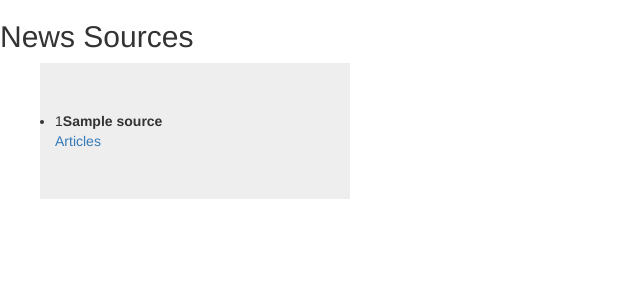
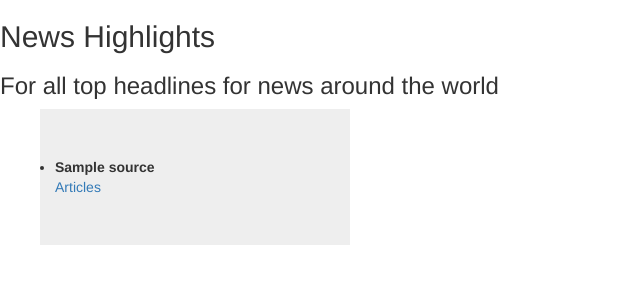
Before and after one commit to Muriithijoe/News-Highlight, a Flask app: template app/templates/index.html in a window 1280 px wide. Shown: the part 52-352 px from the top of the page, without its empty margins (0-640 px from the left). Run offline with Flask 2, Linux system fonts and the light colour scheme; the template is opened without the code that fills it: most values are stand-ins (such as "Sample title", 1, 10 or a date in 2020); some libraries are stand-ins or nearby versions.

Commit message:
debugged

```diff
--- a/app/request.py
+++ b/app/request.py
@@ -13,6 +13,8 @@ def configure_request(app):
   api_key = app.config['NEWS_API_KEY']
 
   base_url_source=app.config['NEWS_API_BASE_URL']
+
+  base_url_articles = app.config['ARTICLES_BASE_URL']
 
 def get_sources(source):
   '''
--- a/app/templates/index.html
+++ b/app/templates/index.html
@@ -1,11 +1,12 @@
 {% extends 'base.html' %}
 
 {% block content %}
-<h2>News Sources</h2>
+<h2>News Highlights</h2>
+<h3>For all top headlines for news around the world</h3>
 <ul>
  {% for source in sources %}
  <div class="col-md-3 jumbotron">
-   <li>{{source.id}}<strong>{{source.name}}</strong></li>
+   <li><strong>{{source.name}}</strong></li>
    <a href="/news/{{source.id}}">Articles</a>
  </div>
  {% endfor %}
--- a/config.py
+++ b/config.py
@@ -2,7 +2,7 @@ import os
 
 class Config:
     NEWS_API_BASE_URL = 'https://newsapi.org/v2/sources?apiKey={}'
-    ARTICLES_BASE_URL = 'https://newapi.org/v2/top-headlines?sources={}&apikey={}'
+    ARTICLES_BASE_URL = 'https://newsapi.org/v2/everything?sources={}&apikey={}'
     NEWS_API_KEY=os.environ.get('NEWS_API_KEY')
     SECRET_KEY=os.environ.get('SECRET_KEY')
 
```
